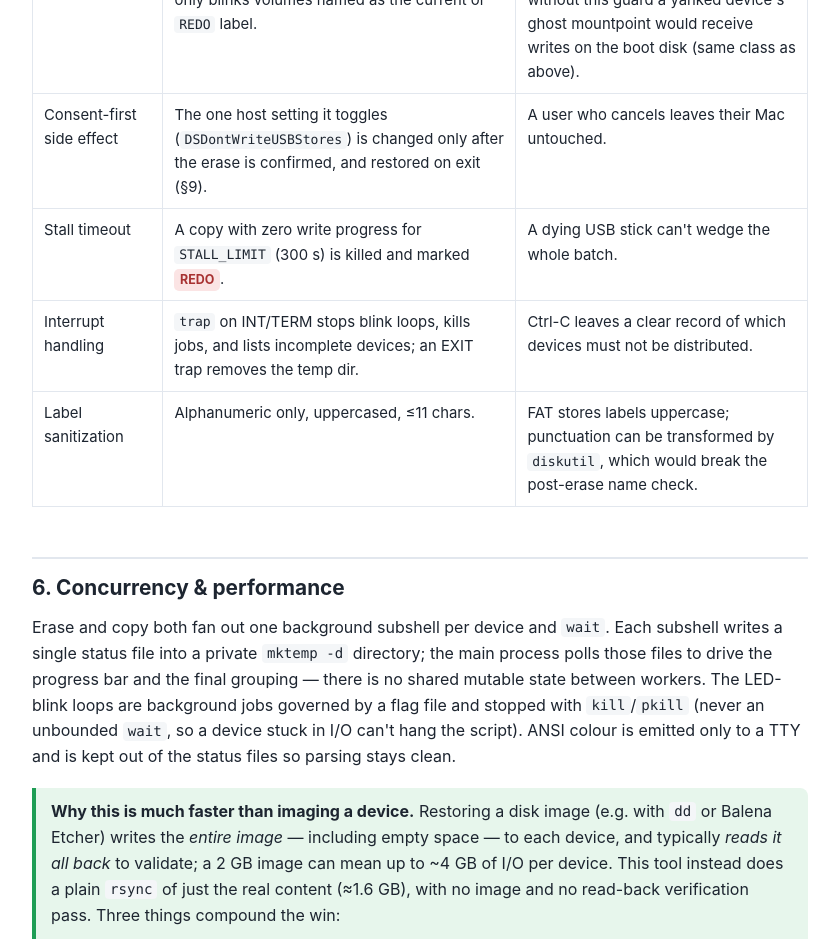
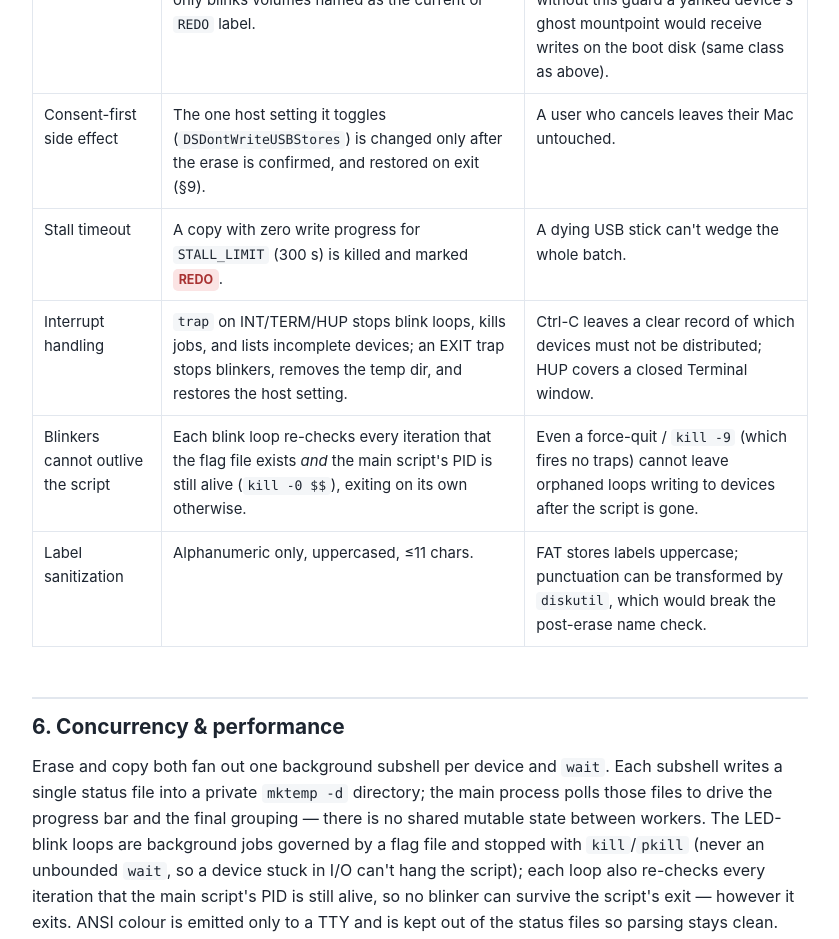
Before and after one commit to rulingAnts/mac-audio-player-loader, a plain HTML site: page TECHNICAL.html in a window 1280 px wide. Shown: the part 3875-4814 px from the top of the page, without its empty margins (220-1059 px from the left). Drawn offline with Linux system fonts and the light colour scheme.

Commit message:
Fix: blink loops could outlive the script (kept blinking after exit)
stop_blink only ran from the dialog path and the INT/TERM trap, leaving three
leak paths where orphaned blink subshells kept writing to devices forever:

- cleanup() (EXIT trap) never stopped the blinkers -> stop_blink now runs first
  in cleanup, on every exit path.
- SIGHUP was untrapped: closing the Terminal window mid-dialog killed bash
  without firing the EXIT trap, stranding the flag file and the loops -> HUP is
  now trapped alongside INT/TERM.
- Nothing made an orphan self-terminate after kill -9 / force-quit (no traps
  fire) -> each blink iteration now also checks the main script's PID is alive
  (kill -0 $$; $$ stays the main PID inside the subshell) and exits on its own.

Verified empirically: a blinker whose parent is SIGKILLed self-terminates
within one iteration with zero further writes. bash -n clean. TECHNICAL.html
guards table and concurrency section updated to match.

Co-Authored-By: Claude Opus 4.8 <noreply@anthropic.com>

```diff
--- a/TECHNICAL.html
+++ b/TECHNICAL.html
@@ -201,8 +201,11 @@
       <td>A copy with zero write progress for <code>STALL_LIMIT</code> (300&nbsp;s) is killed and marked <span class="tag redo">REDO</span>.</td>
       <td>A dying USB stick can't wedge the whole batch.</td></tr>
     <tr><td>Interrupt handling</td>
-      <td><code>trap</code> on INT/TERM stops blink loops, kills jobs, and lists incomplete devices; an EXIT trap removes the temp dir.</td>
-      <td>Ctrl-C leaves a clear record of which devices must not be distributed.</td></tr>
+      <td><code>trap</code> on INT/TERM/HUP stops blink loops, kills jobs, and lists incomplete devices; an EXIT trap stops blinkers, removes the temp dir, and restores the host setting.</td>
+      <td>Ctrl-C leaves a clear record of which devices must not be distributed; HUP covers a closed Terminal window.</td></tr>
+    <tr><td>Blinkers cannot outlive the script</td>
+      <td>Each blink loop re-checks every iteration that the flag file exists <em>and</em> the main script's PID is still alive (<code>kill -0 $$</code>), exiting on its own otherwise.</td>
+      <td>Even a force-quit / <code>kill -9</code> (which fires no traps) cannot leave orphaned loops writing to devices after the script is gone.</td></tr>
     <tr><td>Label sanitization</td>
       <td>Alphanumeric only, uppercased, ≤11 chars.</td>
       <td>FAT stores labels uppercase; punctuation can be transformed by <code>diskutil</code>, which would break the post-erase name check.</td></tr>
@@ -214,8 +217,9 @@
   those files to drive the progress bar and the final grouping — there is no shared mutable state
   between workers. The LED-blink loops are background jobs governed by a flag file and stopped with
   <code>kill</code>/<code>pkill</code> (never an unbounded <code>wait</code>, so a device stuck in I/O
-  can't hang the script). ANSI colour is emitted only to a TTY and is kept out of the status files so
-  parsing stays clean.</p>
+  can't hang the script); each loop also re-checks every iteration that the main script's PID is still
+  alive, so no blinker can survive the script's exit — however it exits. ANSI colour is emitted only to
+  a TTY and is kept out of the status files so parsing stays clean.</p>
 
   <div class="callout ok">
     <strong>Why this is much faster than imaging a device.</strong> Restoring a disk image (e.g. with
```
Also changed, not shown: docs/TECHNICAL.html (+8 -4 lines), 1 other file.
